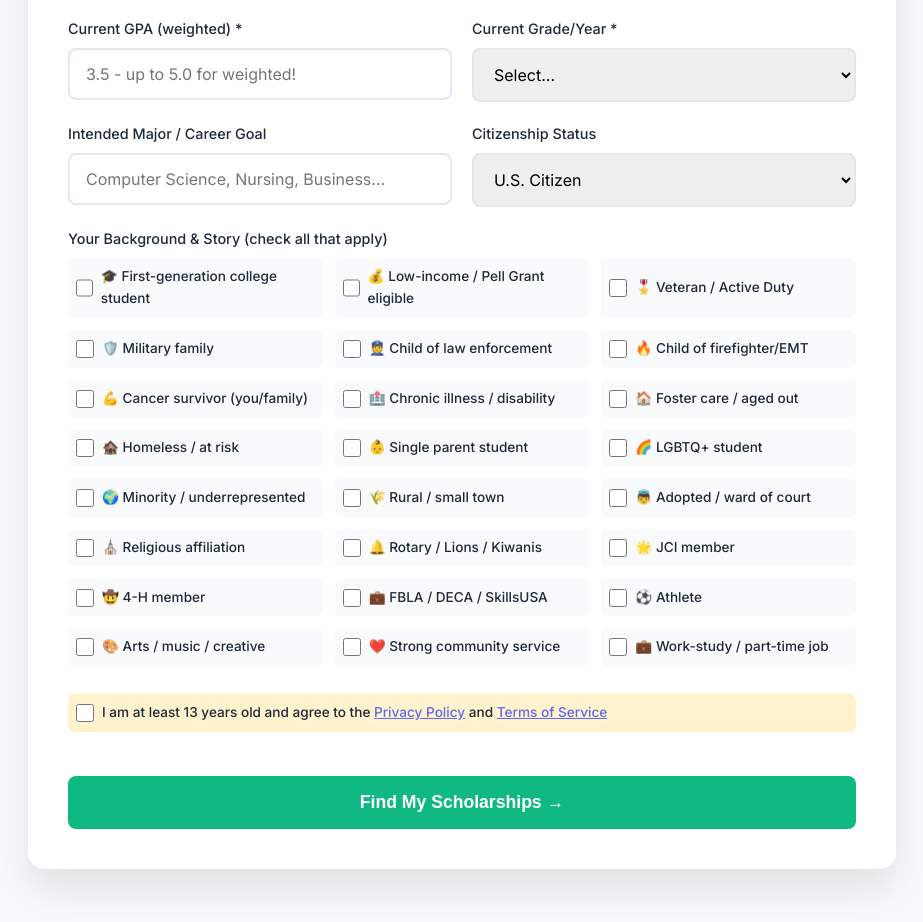
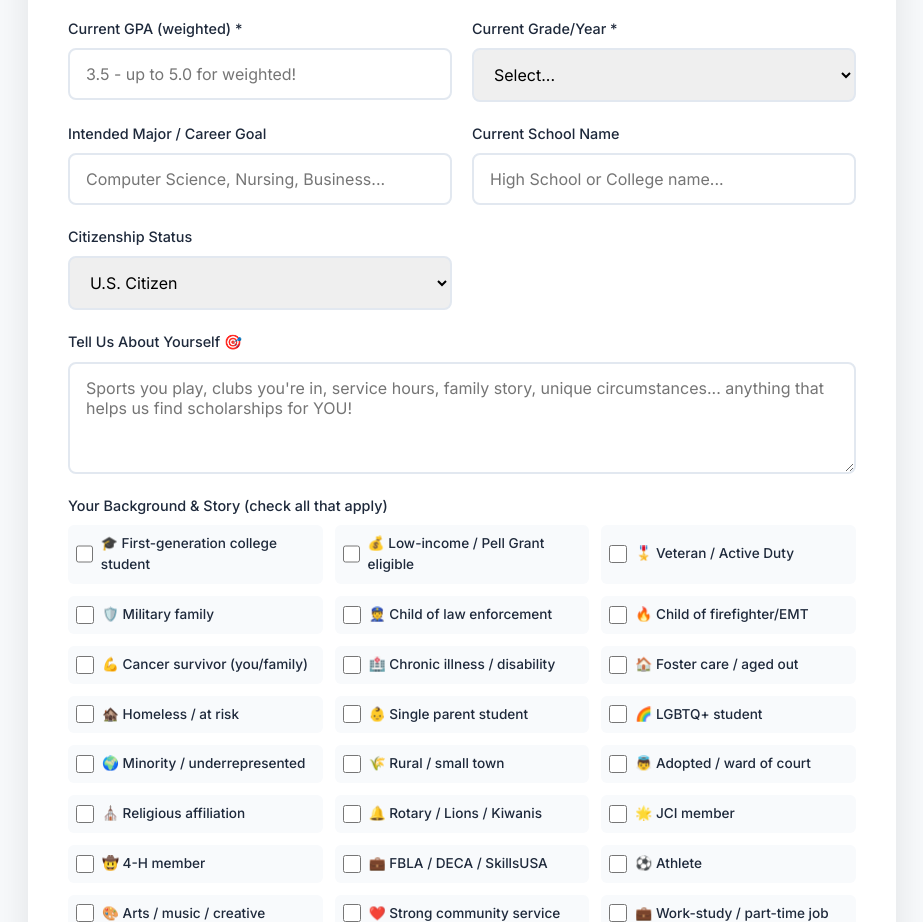
Before and after one commit to jwaitesatl/scholarmatch, a website: page index.html in a window 1280 px wide. Shown: the part 857-1779 px from the top of the page, without its empty margins (178-1101 px from the left). Drawn offline with Linux system fonts and the light colour scheme.

Commit message:
Add school name and story fields

```diff
--- a/index.html
+++ b/index.html
@@ -35,8 +35,9 @@
         .form-group { display: flex; flex-direction: column; }
         .form-group.full-width { grid-column: 1 / -1; }
         .form-group label { font-weight: 500; margin-bottom: 0.5rem; color: var(--dark); font-size: 0.9rem; }
-        .form-group input, .form-group select { padding: 0.875rem 1rem; border: 2px solid #e2e8f0; border-radius: 8px; font-size: 1rem; transition: border-color 0.2s; font-family: inherit; }
-        .form-group input:focus, .form-group select:focus { outline: none; border-color: var(--primary); }
+        .form-group input, .form-group select, .form-group textarea { padding: 0.875rem 1rem; border: 2px solid #e2e8f0; border-radius: 8px; font-size: 1rem; transition: border-color 0.2s; font-family: inherit; }
+        .form-group input:focus, .form-group select:focus, .form-group textarea:focus { outline: none; border-color: var(--primary); }
+        .form-group textarea { resize: vertical; min-height: 100px; }
         .checkbox-grid { display: grid; grid-template-columns: repeat(auto-fill, minmax(220px, 1fr)); gap: 0.75rem; }
         .checkbox-item { display: flex; align-items: center; gap: 0.5rem; padding: 0.5rem; background: #f8fafc; border-radius: 6px; }
         .checkbox-item input[type="checkbox"] { width: 18px; height: 18px; accent-color: var(--primary); }
@@ -205,6 +206,10 @@
                     <input type="text" id="major" name="major" placeholder="Computer Science, Nursing, Business...">
                 </div>
                 <div class="form-group">
+                    <label for="school">Current School Name</label>
+                    <input type="text" id="school" name="school" placeholder="High School or College name...">
+                </div>
+                <div class="form-group">
                     <label for="citizenship">Citizenship Status</label>
                     <select id="citizenship" name="citizenship">
                         <option value="us">U.S. Citizen</option>
@@ -213,6 +218,10 @@
                         <option value="international">International Student</option>
                         <option value="refugee">Refugee / Asylee</option>
                     </select>
+                </div>
+                <div class="form-group full-width">
+                    <label for="story">Tell Us About Yourself 🎯</label>
+                    <textarea id="story" name="story" rows="4" placeholder="Sports you play, clubs you're in, service hours, family story, unique circumstances... anything that helps us find scholarships for YOU!"></textarea>
                 </div>
                 <div class="form-group full-width">
                     <label>Your Background & Story (check all that apply)</label>
@@ -360,6 +369,8 @@
                 gpa: parseFloat(document.getElementById('gpa')?.value) || 0,
                 year: document.getElementById('year_in_school')?.value || '',
                 major: document.getElementById('major')?.value || '',
+                school: document.getElementById('school')?.value || '',
+                story: document.getElementById('story')?.value || '',
                 citizenship: document.getElementById('citizenship')?.value || 'us',
                 background_categories: [],
                 email_consent: document.getElementById('email_consent')?.checked || false,
```
